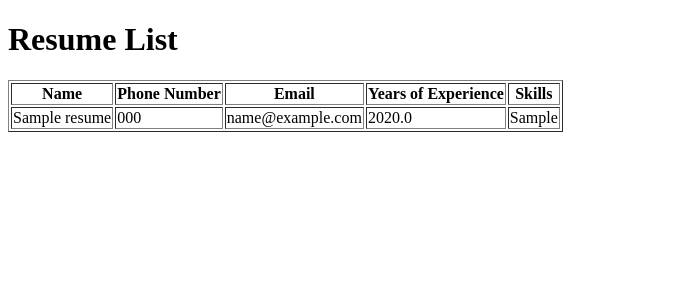
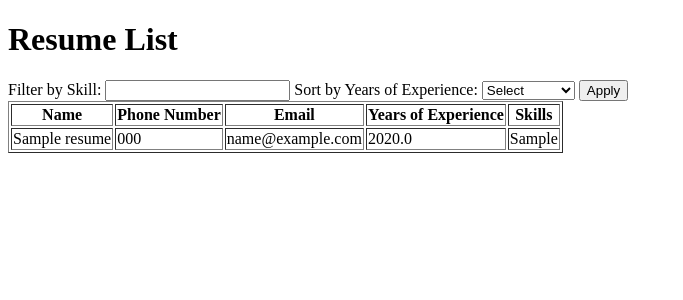
Before and after one commit to mohammedsadiq123456/resumify, a Django app: page /resumes/ in a window 1280 px wide. Shown: the top 300 px of the page, without its empty margins (0-683 px from the left). Run offline with Django 5.2, Linux system fonts and the light colour scheme; tables that the repository leaves empty hold one stand-in row (values such as "Sample post").

Commit message:
filter by the skill and sorted by year of experience

```diff
--- a/myapp/templates/resume_list.html
+++ b/myapp/templates/resume_list.html
@@ -5,6 +5,21 @@
 </head>
 <body>
     <h1>Resume List</h1>
+
+    <form method="get">
+        <label for="skill">Filter by Skill:</label>
+        <input type="text" id="skill" name="skill" value="{{ skill_filter }}">
+
+        <label for="sort">Sort by Years of Experience:</label>
+        <select id="sort" name="sort">
+            <option value="">Select</option>
+            <option value="asc" {% if sort_by_experience == 'asc' %}selected{% endif %}>Ascending</option>
+            <option value="desc" {% if sort_by_experience == 'desc' %}selected{% endif %}>Descending</option>
+        </select>
+
+        <button type="submit">Apply</button>
+    </form>
+
     <table border="1">
         <tr>
             <th>Name</th>
--- a/myapp/views.py
+++ b/myapp/views.py
@@ -4,6 +4,7 @@ from django.shortcuts import render, redirect
 from django.contrib import messages
 from .forms import UploadFileForm
 from .models import Resume
+from django.db.models import Q
 
 def extract_details_from_pdf(file_obj):
     try:
@@ -98,5 +99,21 @@ def upload_resume(request):
     return render(request, 'upload_resume.html', {'form': form})
 
 def resume_list(request):
+    skill_filter = request.GET.get('skill', '')
+    sort_by_experience = request.GET.get('sort', '')
+
     resumes = Resume.objects.all()
-    return render(request, 'resume_list.html', {'resumes': resumes})
+
+    if skill_filter:
+        resumes = resumes.filter(skills__icontains=skill_filter)
+
+    if sort_by_experience == 'asc':
+        resumes = resumes.order_by('years_of_experience')
+    elif sort_by_experience == 'desc':
+        resumes = resumes.order_by('-years_of_experience')
+
+    return render(request, 'resume_list.html', {
+        'resumes': resumes,
+        'skill_filter': skill_filter,
+        'sort_by_experience': sort_by_experience
+    })
```
